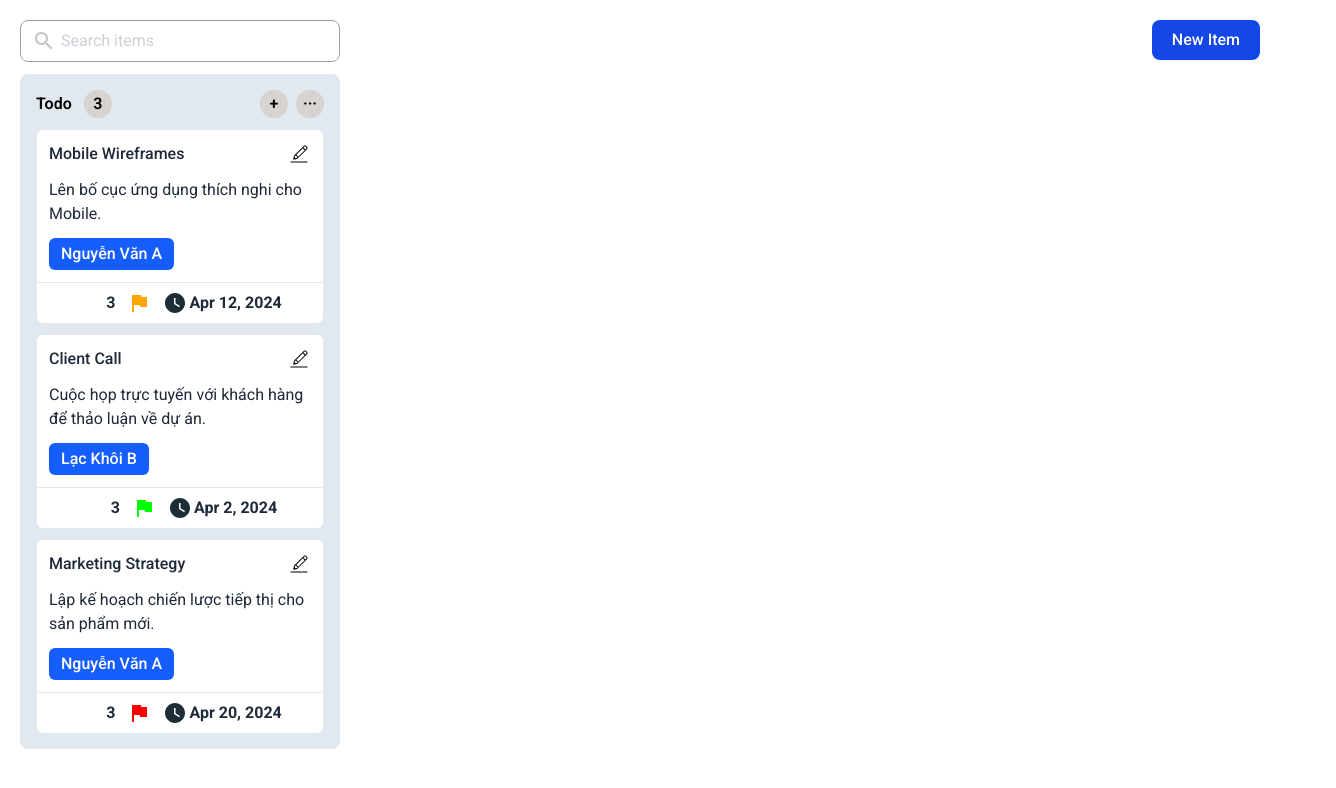
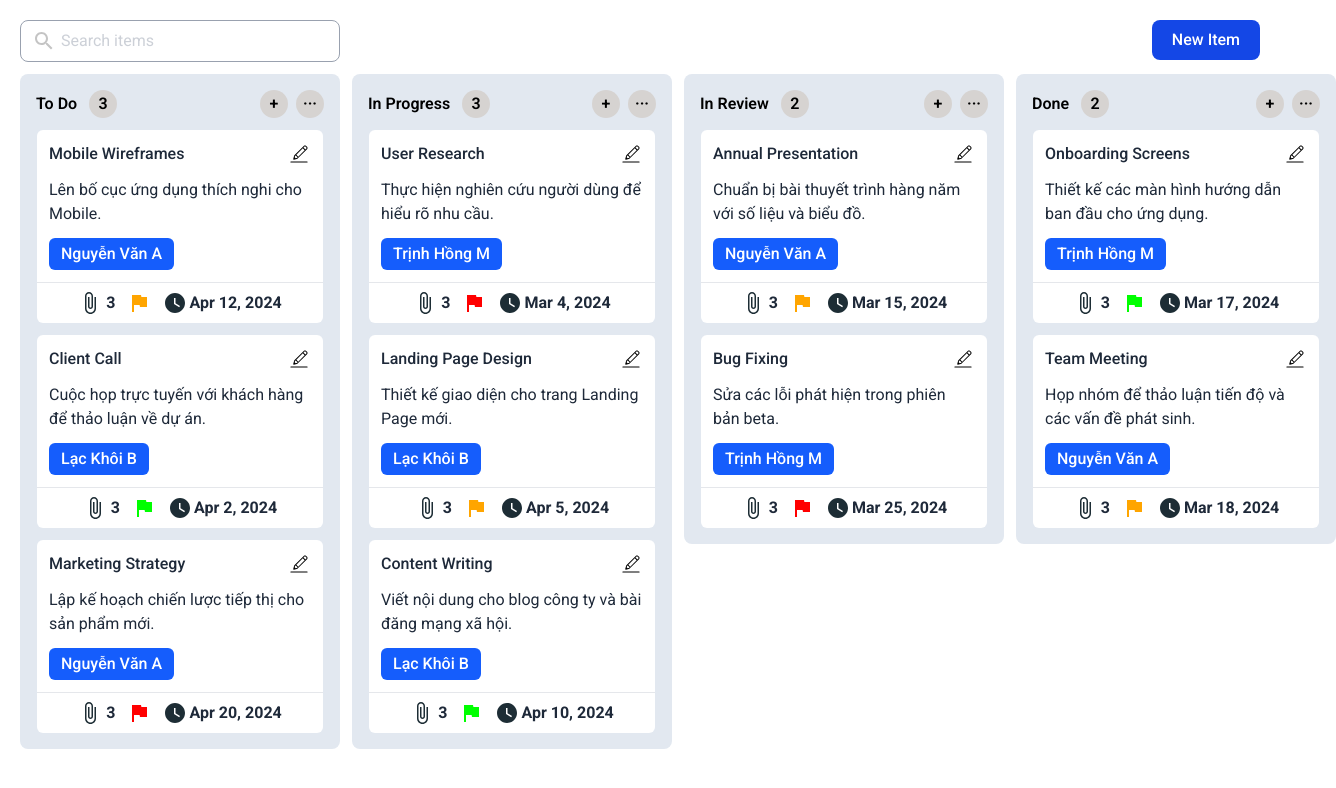
Before and after one commit to neiht-dev/mindx-code-intensive, a React (Vite) app in the folder lesson-4/: page / in a window 1280 px wide. Shown: the top 788 px of the page, 1336 px wide, since content can reach past the window. Built offline with nearby package versions, Linux system fonts and the light colour scheme.

Commit message:
feat: add search function

```diff
--- a/lesson-4/src/App.tsx
+++ b/lesson-4/src/App.tsx
@@ -1,13 +1,36 @@
 import Header from "./components/Header";
 import ListContainer from "./components/ListContainer";
 import { getTasks, TaskStatus } from "./data/service";
-const todoTasks = getTasks(TaskStatus.ToDo);
+
+import React, { useState } from "react";
+
+
+
 
 const App = () => {
+	const [query, setQuery] = useState("")
+
+	const handleSearch = (e: React.ChangeEvent<HTMLInputElement>) => {
+		const value = e.target.value
+		setQuery(value)
+		console.log(value)
+	}
+
+	const todoTasks = getTasks(TaskStatus.ToDo, query);
+	const inProgressTasks = getTasks(TaskStatus.InProgress, query);
+	const inReviewTasks = getTasks(TaskStatus.InReview, query);
+	const doneTasks = getTasks(TaskStatus.Done, query);
+
 	return (
 		<div className="flex min-h-screen flex-col items-start justify-start gap-3 p-5">
-			<Header />
-			<ListContainer tasks={todoTasks} />
+			<Header onSearch={handleSearch} query={query} />
+			<div className="flex flex-row items-start justify-between gap-3">
+				<ListContainer {...todoTasks} />
+				<ListContainer {...inProgressTasks} />
+				<ListContainer {...inReviewTasks} />
+				<ListContainer {...doneTasks} />
+			</div>
+
 		</div>
 	);
 };
--- a/lesson-4/src/components/Header.tsx
+++ b/lesson-4/src/components/Header.tsx
@@ -1,6 +1,12 @@
 import { SearchIcon } from "./Icons";
 
-const Header = () => {
+interface HeaderProps {
+	query: string;
+	onSearch: (e: React.ChangeEvent<HTMLInputElement>) => void;
+}
+
+const Header = ({ query, onSearch }: HeaderProps) => {
+
 	return (
 		<div className="flex w-full flex-row items-start justify-between">
 			<div className="relative w-80">
@@ -9,6 +15,8 @@ const Header = () => {
 					type="text"
 					placeholder="Search items"
 					className="w-full rounded-lg border border-gray-400 p-2 pl-10 text-gray-400"
+					value={query}
+					onChange={onSearch}
 				/>
 			</div>
 			<button className="rounded-lg bg-blue-700 px-5 py-2 font-medium text-nowrap text-white">
--- a/lesson-4/src/components/Icons.tsx
+++ b/lesson-4/src/components/Icons.tsx
@@ -8,7 +8,7 @@ export const SearchIcon = ({ color = "#C4C4C4" }: { color?: string }) => {
 			fill="none"
 			xmlns="http://www.w3.org/2000/svg"
 		>
-			<g clip-path="url(#clip0_2102_683)">
+			<g clipPath="url(#clip0_2102_683)">
 				<path
 					d="M15.5 14H14.71L14.43 13.73C15.41 12.59 16 11.11 16 9.5C16 5.91 13.09 3 9.5 3C5.91 3 3 5.91 3 9.5C3 13.09 5.91 16 9.5 16C11.11 16 12.59 15.41 13.73 14.43L14 14.71V15.5L19 20.49L20.49 19L15.5 14ZM9.5 14C7.01 14 5 11.99 5 9.5C5 7.01 7.01 5 9.5 5C11.99 5 14 7.01 14 9.5C14 11.99 11.99 14 9.5 14Z"
 					fill={color}
@@ -41,25 +41,25 @@ export const EditIcon = ({ color = "black" }: { color?: string }) => {
 	);
 };
 
-export const AttachmentIcon = ({ color = "1D2D35" }: { color?: string }) => {
+export const AttachmentIcon = ({ color = "#1D2D35" }: { color?: string }) => {
 	return (
 		<svg
-			className="h-6 w-6 overflow-visible"
+			className="shrink-0 w-6 h-6 relative overflow-visible"
 			width="24"
 			height="24"
 			viewBox="0 0 24 24"
 			fill="none"
 			xmlns="http://www.w3.org/2000/svg"
 		>
-			<g clipPath="url(#clip0_2102_98)">
+			<g clipPath="url(#clip0_6_618)">
 				<path
 					d="M16.5 6V17.5C16.5 19.71 14.71 21.5 12.5 21.5C10.29 21.5 8.5 19.71 8.5 17.5V5C8.5 3.62 9.62 2.5 11 2.5C12.38 2.5 13.5 3.62 13.5 5V15.5C13.5 16.05 13.05 16.5 12.5 16.5C11.95 16.5 11.5 16.05 11.5 15.5V6H10V15.5C10 16.88 11.12 18 12.5 18C13.88 18 15 16.88 15 15.5V5C15 2.79 13.21 1 11 1C8.79 1 7 2.79 7 5V17.5C7 20.54 9.46 23 12.5 23C15.54 23 18 20.54 18 17.5V6H16.5Z"
 					fill={color}
-				></path>
+				/>
 			</g>
 			<defs>
-				<clipPath id="clip0_2102_98">
-					<rect width="24" height="24" fill="white"></rect>
+				<clipPath id="clip0_6_618">
+					<rect width="24" height="24" fill="white" />
 				</clipPath>
 			</defs>
 		</svg>
--- a/lesson-4/src/components/ListContainer.tsx
+++ b/lesson-4/src/components/ListContainer.tsx
@@ -3,6 +3,8 @@ import type { Task } from "../data/service";
 
 interface ListContainerProps {
 	tasks: Task[];
+	total: number;
+	status: string | undefined;
 }
 
 const ListContainer = (props: ListContainerProps) => {
@@ -10,9 +12,9 @@ const ListContainer = (props: ListContainerProps) => {
 		<div className="flex h-full w-80 flex-col items-center justify-start rounded-lg bg-slate-200 p-4">
 			<div className="flex w-full flex-row items-center justify-between pb-3">
 				<div className="flex flex-row items-center justify-center gap-3">
-					<div className="font-semibold">Todo</div>
+					<div className="font-semibold">{props.status}</div>
 					<div className="flex h-7 w-7 items-center justify-center rounded-full bg-stone-300 text-center font-semibold">
-						3
+						{props.total}
 					</div>
 				</div>
 				<div className="flex flex-row items-center justify-center gap-2">
--- a/lesson-4/src/data/service.tsx
+++ b/lesson-4/src/data/service.tsx
@@ -33,10 +33,21 @@ export interface Task {
     deadline: string;
 }
 
+export interface GetTaskRepsonse {
+    tasks: Task[];
+    total: number;
+    status: string;
+}
 
-export const getTasks = (status: TaskStatus): Task[] => {
-    const filteredTasks = tasks.filter((task) => task.statusId === status);
-    return filteredTasks.map((task) => {
+export const getTasks = (filterStatus: TaskStatus, query: string = ""): GetTaskRepsonse => {
+    const filteredTasks: Task[] = tasks
+        .filter((task) => {
+            const findByStatus = task.statusId === filterStatus
+            const findByTitle = query === "" || task.title.includes(query)
+            const findByDescription = query === "" || task.description.includes(query)
+            return findByStatus && (findByTitle || findByDescription)
+        })
+        .map((task) => {
             return {
                 taskId: task.taskId,
                 title: task.title,
@@ -53,4 +64,9 @@ export const getTasks = (status: TaskStatus): Task[] => {
                 })
             };
         });
+    return {
+        tasks: filteredTasks,
+        total: filteredTasks.length,
+        status: taskStatus.find(status => status.statusId === filterStatus)?.name || "Unknown"
+    }
 };
```
Lines whose indentation alone changed are shown as unchanged.
